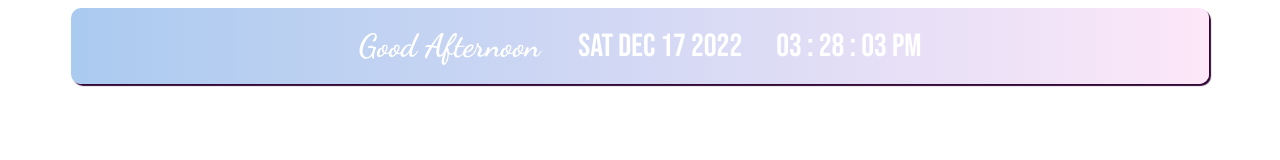
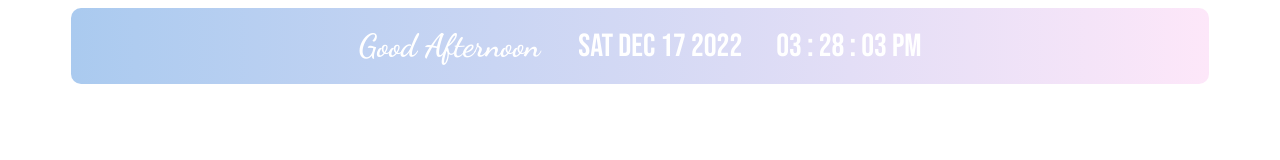
Before and after one commit to sachin-soundar/notion-widgets, a plain HTML site: page welcome.html in a window 1280 px wide. Drawn offline with Linux system fonts and the light colour scheme.

Commit message:
Update welcome.html

```diff
--- a/welcome.html
+++ b/welcome.html
@@ -44,7 +44,7 @@ h1 {
     width: 85vw;
     color: #fff;
     display: inline-block;
-    box-shadow: 2px 2px 1px 0px #330835;
+    box-shadow: none;
 }
 
 .card:hover {
```
